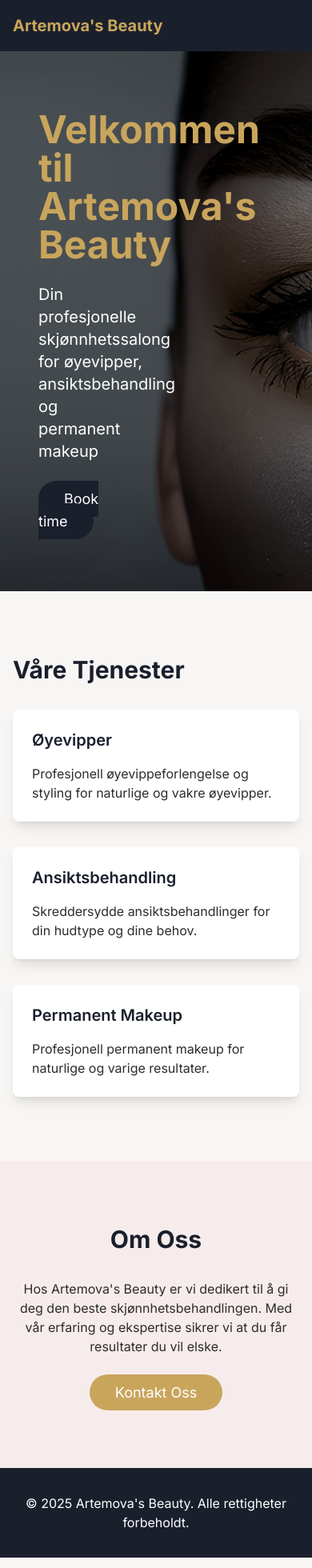
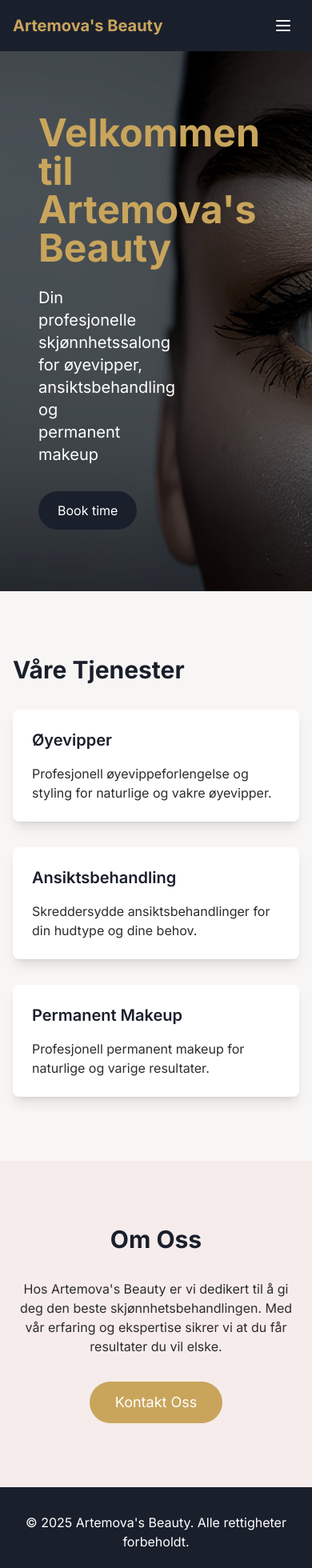
Before and after one commit to finnrobertk/artemovas-web, a Next.js app: page / in a window 390 px wide. Shown: the top 1960 px of the page at 80% size. Built offline with nearby package versions, Linux system fonts and the light colour scheme.

Commit message:
Fixes button text wrapped on mobile devices on the front page. Menu is now showing on mobile devices

```diff
--- a/src/app/globals.css
+++ b/src/app/globals.css
@@ -18,11 +18,11 @@
   }
 
   .btn-primary {
-    @apply bg-primary text-white hover:bg-primary/90;
+    @apply bg-primary text-white hover:bg-primary/90 whitespace-nowrap px-6 py-3 rounded-full text-base sm:text-lg inline-flex items-center justify-center;
   }
 
   .btn-secondary {
-    @apply bg-secondary text-white hover:bg-secondary/90;
+    @apply bg-secondary text-white hover:bg-secondary/90 whitespace-nowrap px-6 py-3 rounded-full text-base sm:text-lg inline-flex items-center justify-center;
   }
 
   .section-title {
--- a/src/app/page.tsx
+++ b/src/app/page.tsx
@@ -24,7 +24,7 @@ export default function Home() {
           </p>
           <Link
             href="/tjenester"
-            className="btn-primary text-lg px-8 py-3 rounded-full"
+            className="btn-primary"
           >
             Book time
           </Link>
--- a/src/components/Navigation.tsx
+++ b/src/components/Navigation.tsx
@@ -2,6 +2,7 @@
 
 import Link from 'next/link';
 import { usePathname } from 'next/navigation';
+import { useState } from 'react';
 
 const navigation = [
   { name: 'Hjem', href: '/' },
@@ -12,6 +13,7 @@ const navigation = [
 
 export default function Navigation() {
   const pathname = usePathname();
+  const [isMobileMenuOpen, setIsMobileMenuOpen] = useState(false);
 
   return (
     <nav className="bg-primary">
@@ -22,6 +24,27 @@ export default function Navigation() {
               Artemova&apos;s Beauty
             </Link>
           </div>
+
+          {/* Mobile menu button */}
+          <div className="md:hidden">
+            <button
+              onClick={() => setIsMobileMenuOpen(!isMobileMenuOpen)}
+              className="inline-flex items-center justify-center p-2 rounded-md text-white hover:bg-primary/80 focus:outline-none"
+            >
+              <span className="sr-only">Open main menu</span>
+              {!isMobileMenuOpen ? (
+                <svg className="block h-6 w-6" fill="none" viewBox="0 0 24 24" stroke="currentColor">
+                  <path strokeLinecap="round" strokeLinejoin="round" strokeWidth={2} d="M4 6h16M4 12h16M4 18h16" />
+                </svg>
+              ) : (
+                <svg className="block h-6 w-6" fill="none" viewBox="0 0 24 24" stroke="currentColor">
+                  <path strokeLinecap="round" strokeLinejoin="round" strokeWidth={2} d="M6 18L18 6M6 6l12 12" />
+                </svg>
+              )}
+            </button>
+          </div>
+
+          {/* Desktop menu */}
           <div className="hidden md:block">
             <div className="ml-10 flex items-baseline space-x-4">
               {navigation.map((item) => (
@@ -40,6 +63,26 @@ export default function Navigation() {
             </div>
           </div>
         </div>
+
+        {/* Mobile menu */}
+        <div className={`md:hidden ${isMobileMenuOpen ? 'block' : 'hidden'}`}>
+          <div className="px-2 pt-2 pb-3 space-y-1">
+            {navigation.map((item) => (
+              <Link
+                key={item.name}
+                href={item.href}
+                className={`block px-3 py-2 rounded-md text-base font-medium ${
+                  pathname === item.href
+                    ? 'bg-secondary text-white'
+                    : 'text-white hover:bg-primary/80'
+                }`}
+                onClick={() => setIsMobileMenuOpen(false)}
+              >
+                {item.name}
+              </Link>
+            ))}
+          </div>
+        </div>
       </div>
     </nav>
   );
```
